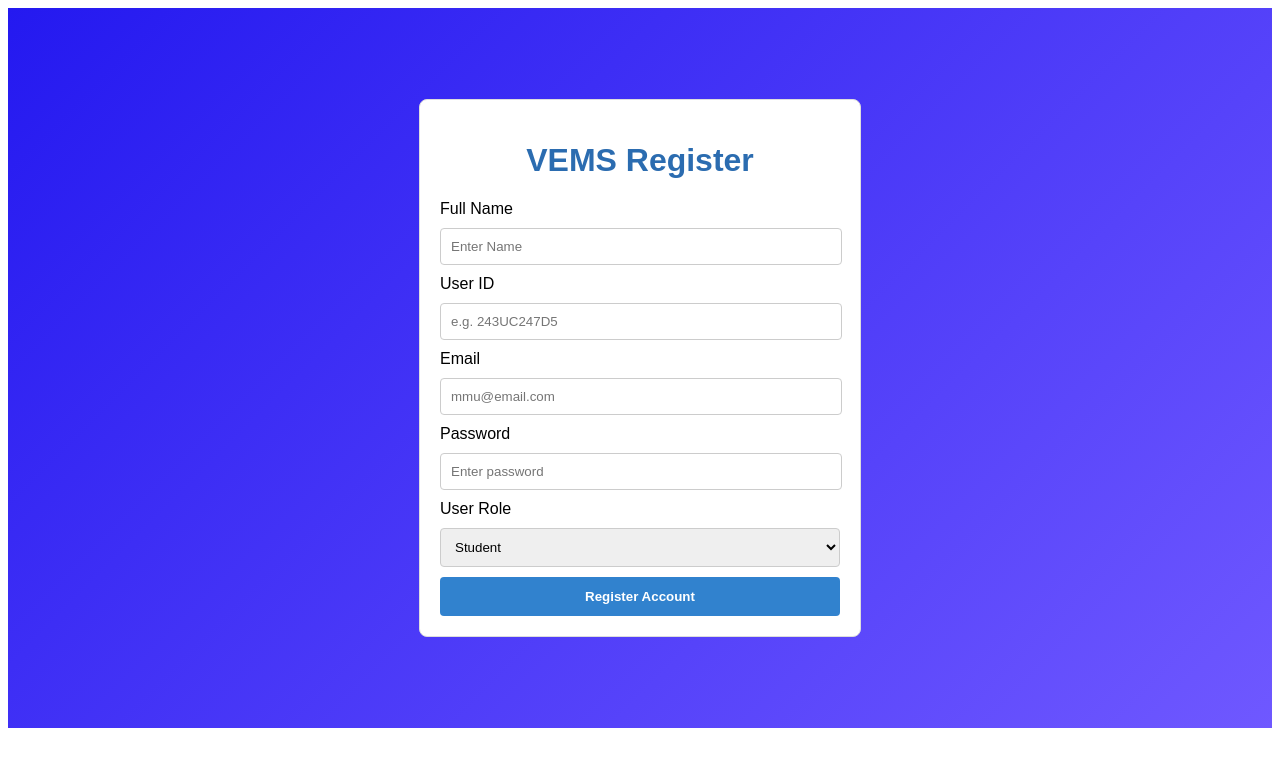
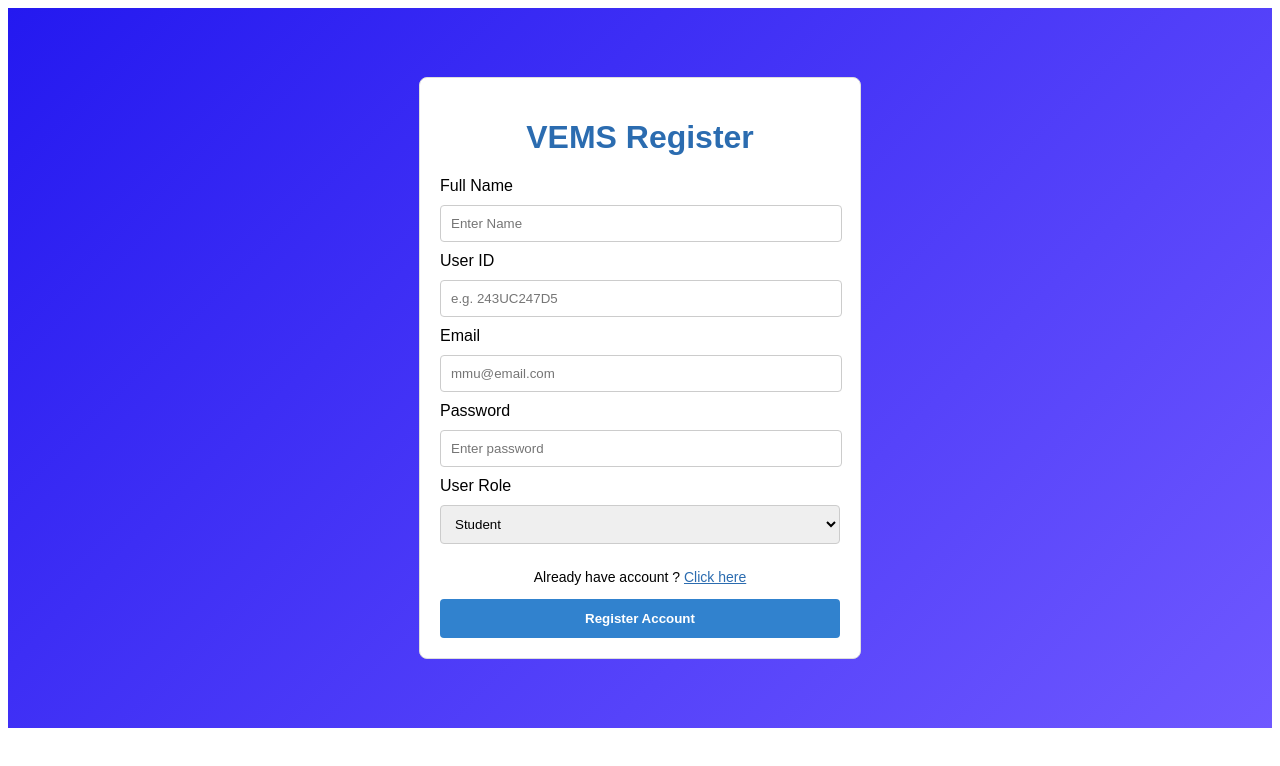
Before and after one commit to NGJIESHENG/Software-Engineering-Fundamental-Project, a React (Vite) app in the folder vems-frontend/: page / in a window 1280 px wide. Shown: the top 766 px of the page. Built offline with nearby package versions, Linux system fonts and the light colour scheme.

Commit message:
add register to login

```diff
--- a/vems-frontend/src/pages/register.jsx
+++ b/vems-frontend/src/pages/register.jsx
@@ -56,6 +56,9 @@ function RegisterPage() {
                         <option value="Lecturer">Lecturer</option>
                         <option value="Event Organizer">Event Organizer</option>
                     </select>
+                    <p style={{ textAlign: 'center', fontSize: '14px', marginTop: '15px'}}>
+                        Already have account ? <a href="/login" style={{ color:'#2b6cb0'}}>Click here</a>
+                    </p>
                     <button type="submit" style={{ width: '100%', padding: '12px', background: '#3182ce', color: 'white', border: 'none', borderRadius: '4px', cursor: 'pointer', fontWeight: 'bold' }}>
                         Register Account
                     </button>
```
